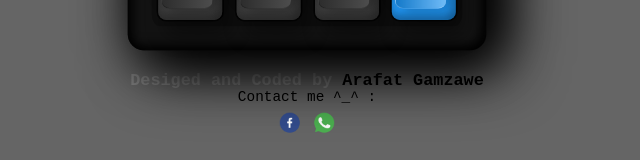
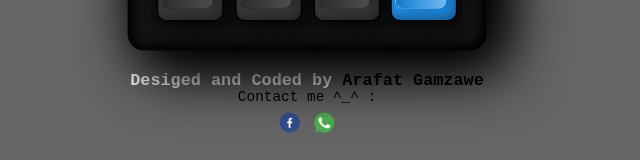
Before and after one commit to ArafatQz/musical-invention-calculator, a React (Create React App) app: page / in a window 1280 px wide. Shown: the part 573-733 px from the top of the page, without its empty margins (333-973 px from the left). Built offline with nearby package versions, Linux system fonts and the light colour scheme.

Commit message:
Update App.css

```diff
--- a/src/App.css
+++ b/src/App.css
@@ -53,7 +53,7 @@
 }
 .me{
   font-size: larg;
-  color: gray;
+  color: white;
 }
 a{
   text-decoration: none;
```
